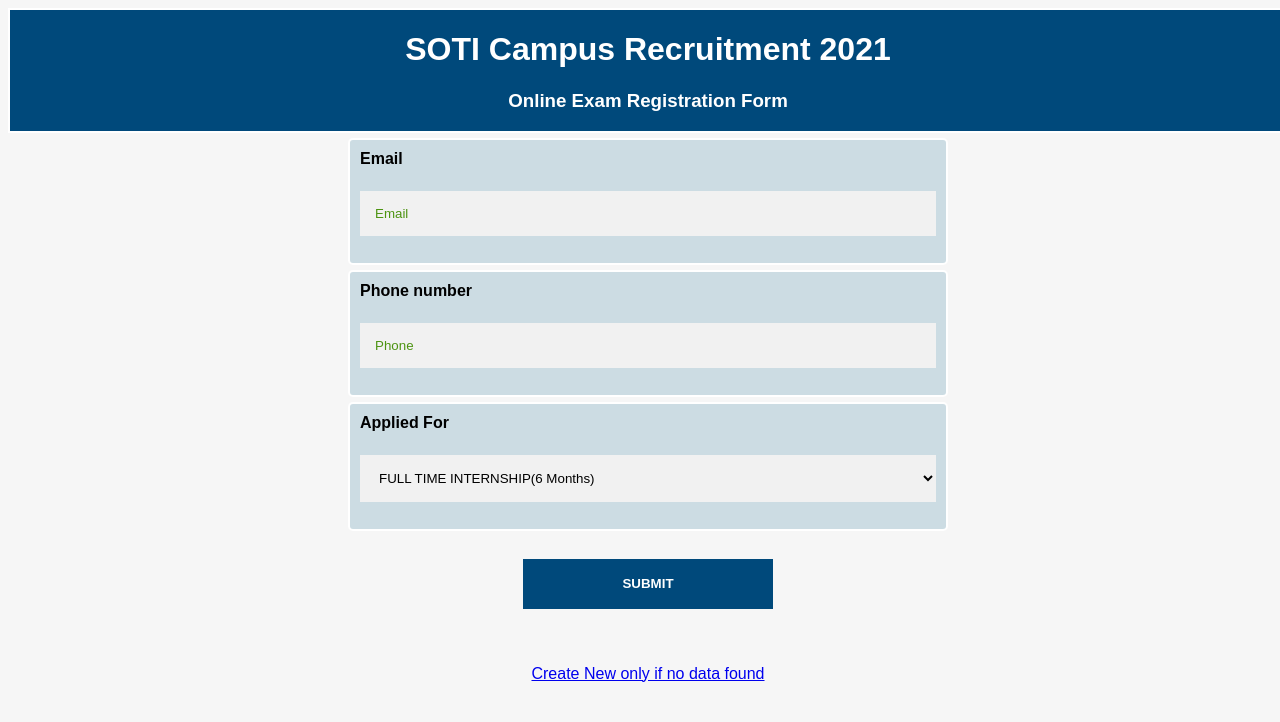
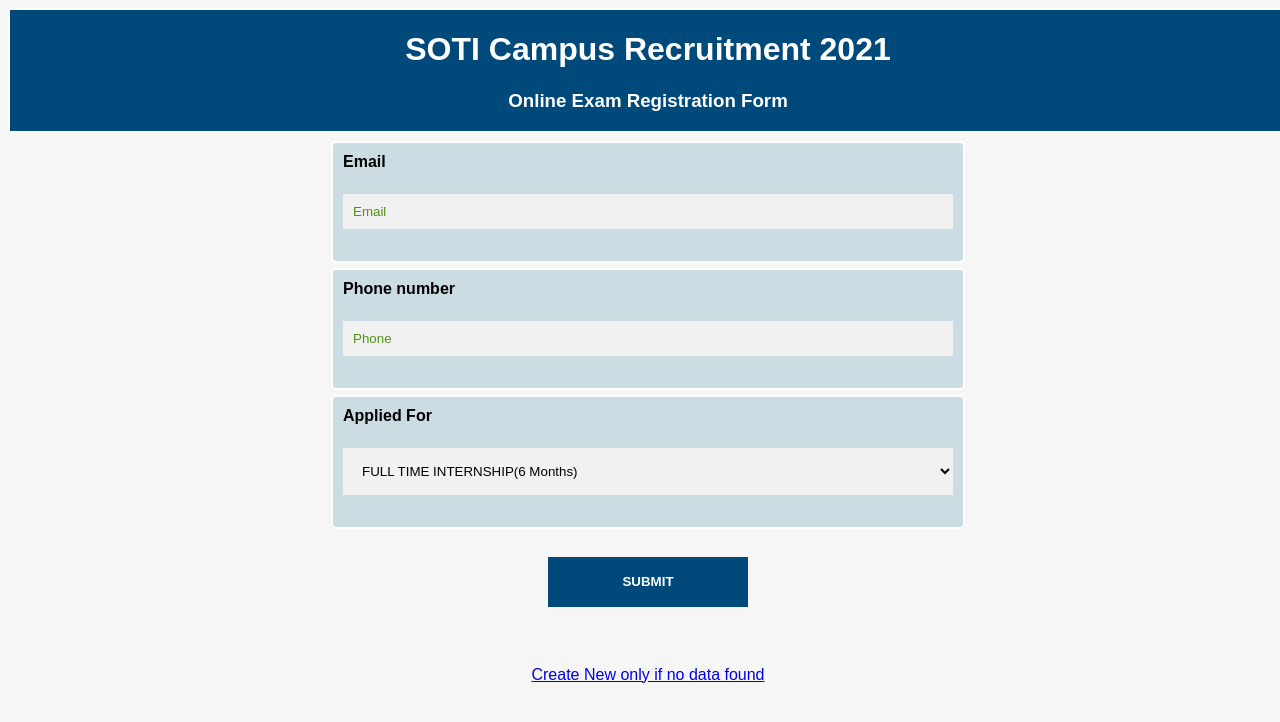
Before and after one commit to naveenmm/datacheck, a PHP site: page /validate.php in a window 1280 px wide. Shown: the top 722 px of the page. Run offline with PHP 8.4, Linux system fonts and the light colour scheme.

Commit message:
changed css

```diff
--- a/register.css
+++ b/register.css
@@ -14,19 +14,23 @@ hr {
 h1,h3{
     color: white;
 }
-div,.headings{
+.headings{
 	border-radius: 0px;
     background-color: #00497b;
     padding: 0px;
     width: 100%;
 }
+
+
+
 div{
 	border-radius: 50px;
+  width: 100%;
     border-color: white;
     border-style: solid;
     border-width: 2px;
     padding: 10px;
-    padding-bottom: 5px;
+
     background-color: #ccdce3;
     border-radius: 5px;
     margin-bottom: 5px;
@@ -34,7 +38,7 @@ div{
 
 input{
     width: 100%;
-  padding: 15px;
+  padding: 10px;
   margin: 5px 0 22px 0;
   display: inline-block;
   border: none;
@@ -48,18 +52,20 @@ select{
   border: none;
   background: #f1f1f1;
 }
-input[type=submit]{
+input[type=submit],.confirm{
     border: 5px;
     color : white;
     font-weight: bold;
     border-style: none;
     border-radius: 0px;
     background-color:#00497b;
-    width: 250px;
+    width: 200px;
     height: 50px;
 }
-form{
-    width: 600px;
+form,.centerdiv{
+    width: 50%;
+    background: #f6f6f6;
+    border: 3px solid #f6f6f6;
 }
 label{
     float: left;
@@ -69,3 +75,15 @@ label{
     color: #4d9412;
     opacity: 1; /* Firefox */
   }
+
+button{
+  border: 5px;
+    color : white;
+    font-weight: bold;
+    border-style: none;
+    border-radius: 0px;
+    background-color:#00497b;
+    width: 70px;
+    height: 30px;
+
+}
--- a/register_check.php
+++ b/register_check.php
@@ -1,5 +1,10 @@
 <?php
 function checkIfExists($table,$conn){
+    //need to check both tables
+    //
+    //
+    //
+    //
     $sql_getemail="SELECT email FROM `".$table."` WHERE email='".$_POST['email']."'";
     if(mysqli_num_rows(mysqli_query($conn,$sql_getemail))>0){
         return true;
--- a/validate.php
+++ b/validate.php
@@ -14,10 +14,11 @@
         </div>
         <?php
         if (isset($_GET['error'])) {
-            echo "<script>alert('" . $_GET['error'] . "')</script>";
+            echo "<script>alert('" . $_GET['error'] . ". Did you choose the correct option in the drop down?')</script>";
         }
         if (isset($_GET['sucess'])) {
             echo "<script>alert('" . $_GET['sucess'] . "')</script>";
+            session_unset();
         }
         ?>
         <form action="edit.php" method="post">
@@ -31,11 +32,11 @@
             </div>-->
             <div>
                 <label>Email</label><br><br>
-                <input type="email" id="email" name="email" placeholder="Email">
+                <input type="email" id="email" name="email" placeholder="Email" required>
             </div>
             <div>
                 <label>Phone number</label><br><br>
-                <input type="text" id="phone" maxlength="10" name="phone" placeholder="Phone">
+                <input type="text" id="phone" maxlength="10" name="phone" placeholder="Phone" required>
             </div>
             <div>
                 <label>Applied For</label><br><br>
```
Also changed, not shown: edit.php (+40 -9 lines).
